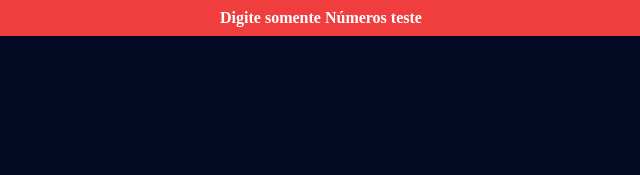
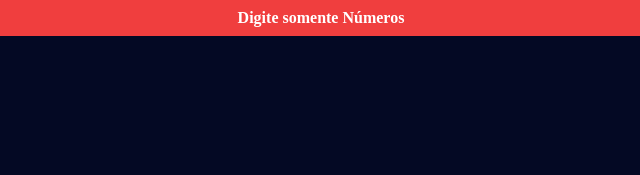
Before and after one commit to iury44/calculadora_IMC, a plain HTML site: page index.html in a window 1280 px wide. Both pictures are taken after typing "Sample", "Sample" into the empty fields and a click on the button "Calcular IMC". Shown: the top 175 px of the page, 319-959 px from the left. Drawn offline with Linux system fonts and the light colour scheme.

Commit message:
Remoção da palavra teste

```diff
--- a/index.html
+++ b/index.html
@@ -18,7 +18,7 @@
 <body>
   <!-- alert Error -->
   <div class="alert-error">
-      Digite somente Números teste
+      Digite somente Números
   </div>
   <!-- Main -->
 <div class="container">
```
